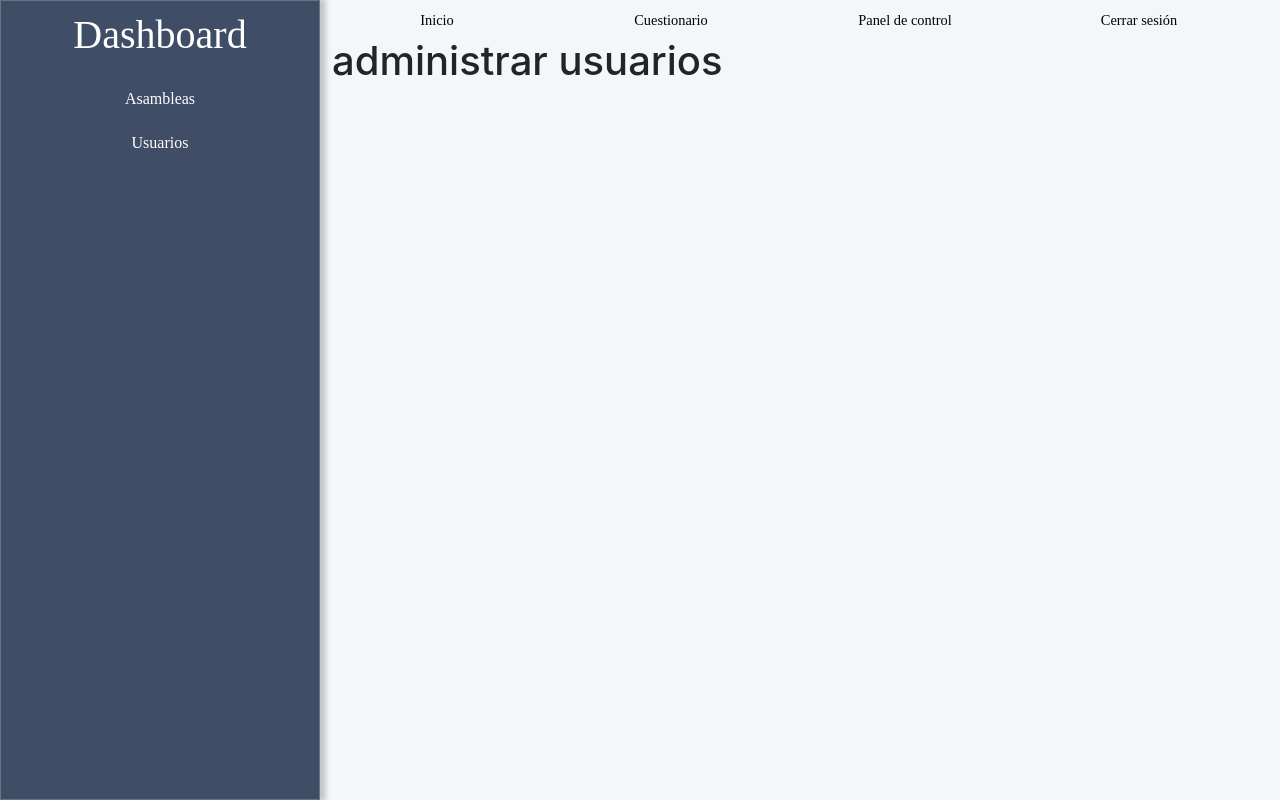
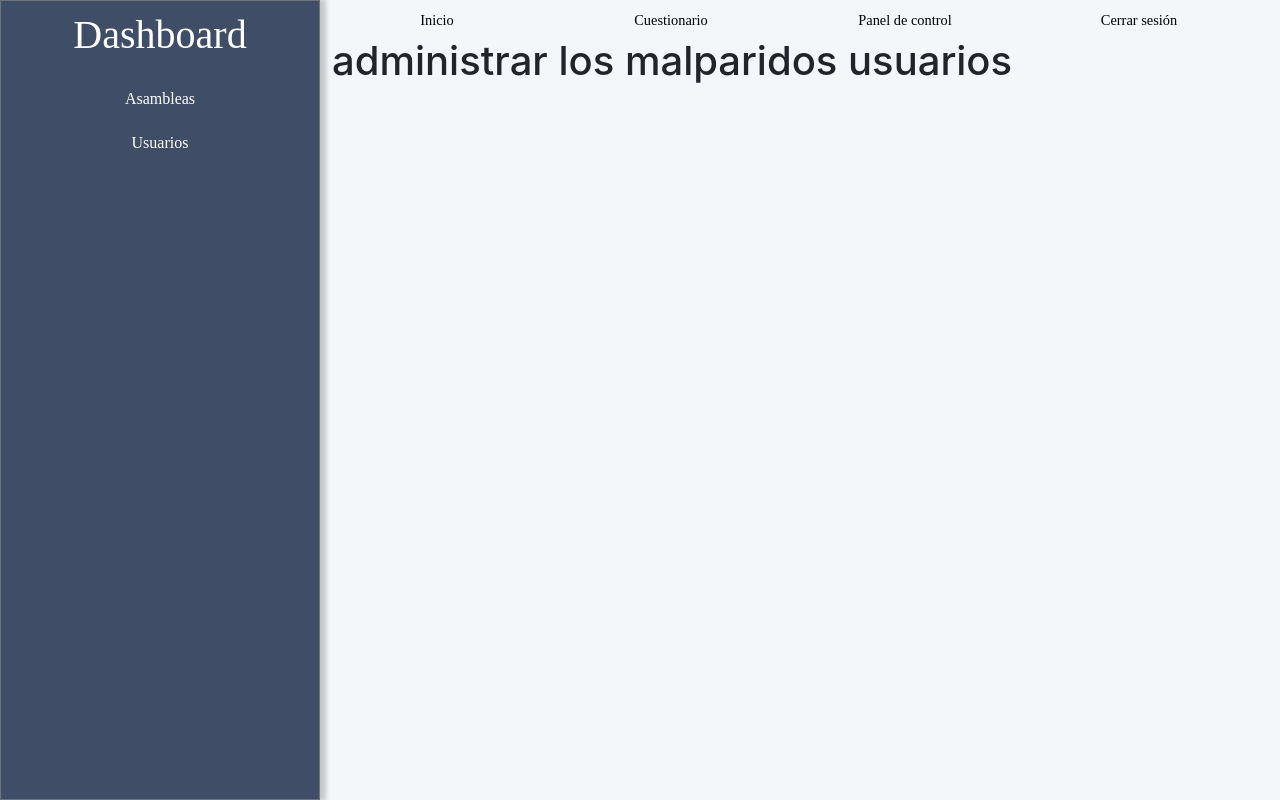
Before and after one commit to kmilom/michaeliba-front, a React (Create React App) app: page /dashboard/administrar-usuarios in a window 1280 px wide. Built offline with nearby package versions, Linux system fonts and the light colour scheme.

Commit message:
Prueba de conexion con repositorio

```diff
--- a/src/components/AdministrarUsuarios.js
+++ b/src/components/AdministrarUsuarios.js
@@ -2,6 +2,6 @@ import React from "react";
 
 export default function AdministrarUsuarios (){
     return(
-        <h1>administrar usuarios</h1>
+        <h1>administrar los malparidos usuarios</h1>
     );
 }
```
